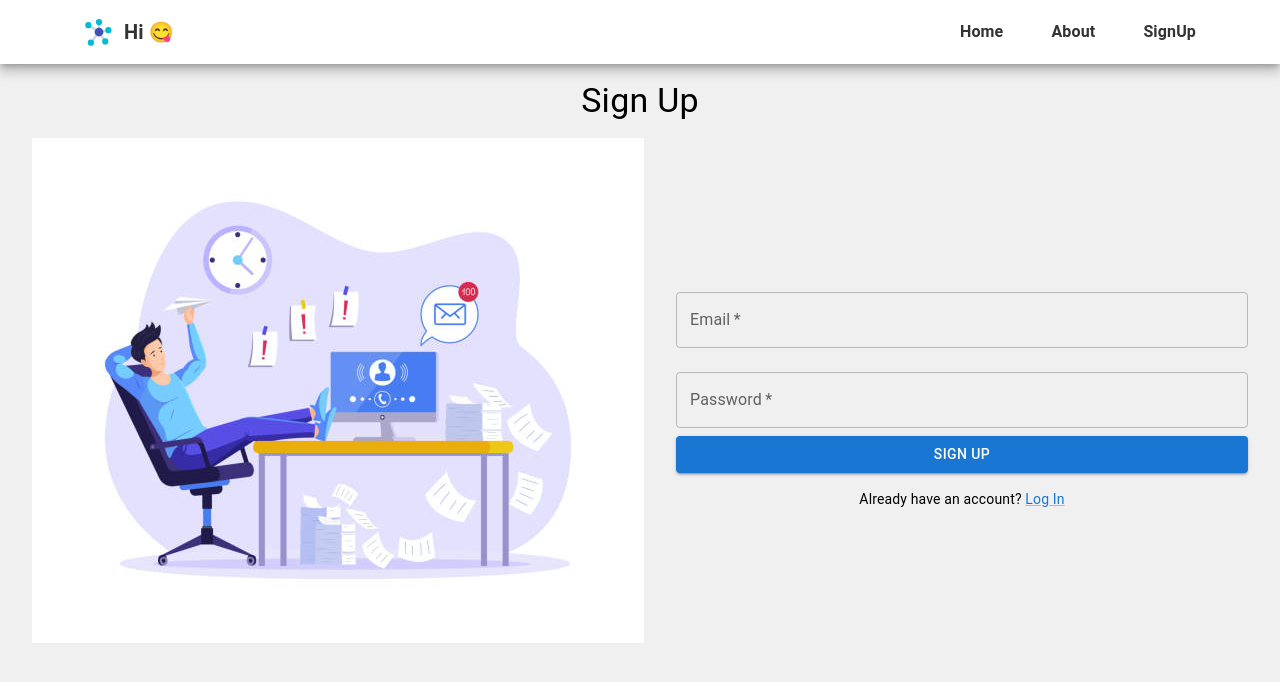
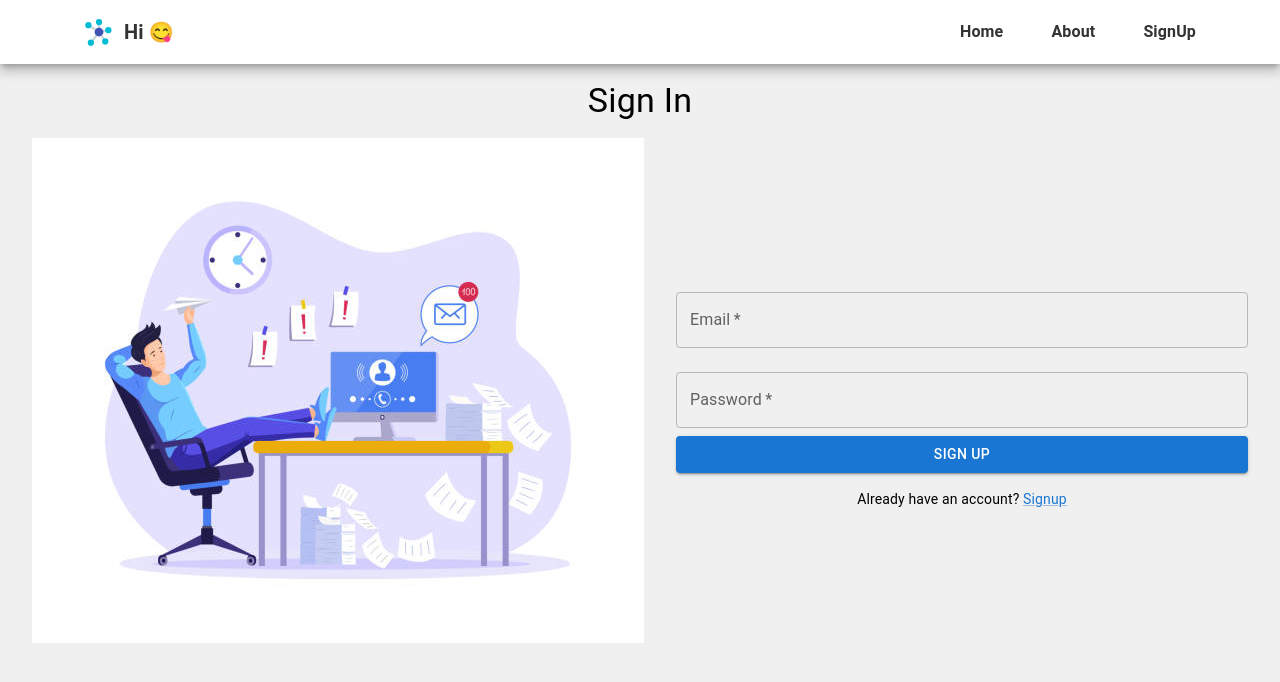
Before and after one commit to SupunTd/supunthilakshana.github.io, a React (Create React App) app: page /SignIn in a window 1280 px wide. Shown: the top 682 px of the page. Built offline with nearby package versions, Linux system fonts and the light colour scheme.

Commit message:
chnage route

```diff
--- a/src/App.js
+++ b/src/App.js
@@ -1,15 +1,15 @@
 import React from 'react';
 import { BrowserRouter as Router, Navigate, Route, Routes } from 'react-router-dom';
 import Main from './components/home/home';
-import Signup from './components/SignUp/signup'; // Corrected path
-import SignIn from './components/SignIn/signin';
+import Signup from './components/SignUp/Signup'; // Corrected path
+import SignIn from './components/SignIn/SignIn';
 function App() {
     return (
         <Router>
             <Routes>
                 <Route path="*" element={<Navigate to="/" />} />
                 <Route path="/" element={<Main />} />
-                <Route path="/Signup" element={<Signup />} /> {/* Corrected path */}
+                <Route path="/SignUp" element={<Signup />} /> {/* Corrected path */}
                 <Route path="/SignIn" element={<SignIn />} /> {/* Corrected path */}
             </Routes>
         </Router>
--- a/src/components/SignIn/signin.jsx
+++ b/src/components/SignIn/SignIn.jsx
@@ -33,7 +33,7 @@ const Signup = () => {
         <>
             <MainHeader />
             <Box p={2} textAlign="center">
-                <Typography variant="h4">Sign Up</Typography>
+                <Typography variant="h4">Sign In</Typography>
                 <Box display="flex" justifyContent="center" alignItems="center">
                     {/* Left side with image */}
                     <Box width="50%" p={2}>
@@ -75,8 +75,8 @@ const Signup = () => {
                         <Box mt={2}>
                             <Typography variant="body2">
                                 Already have an account?{' '}
-                                <Link href="/login" color="primary">
-                                    Log In
+                                <Link href="/SignUp" color="primary">
+                                    Signup
                                 </Link>
                             </Typography>
                         </Box>
--- a/src/components/SignUp/signup.jsx
+++ b/src/components/SignUp/Signup.jsx
@@ -94,8 +94,8 @@ const Signup = () => {
                     <Box mt={2}>
                         <Typography variant="body2">
                             Already have an account?{' '}
-                            <Link href="/signIn" color="primary">
-                                Log In
+                            <Link href="/SignIn" color="primary">
+                                Sign In
                             </Link>
                         </Typography>
                     </Box>
--- a/src/components/mainHeader/mainHeader.jsx
+++ b/src/components/mainHeader/mainHeader.jsx
@@ -55,7 +55,7 @@ const HeaderBar = () => {
                     About
                 </Typography>
                 <Typography variant="subtitle1" sx={{ fontWeight: 'bold' }}>
-                    <Link to="/Signup" onClick={handleSignupNavigation} style={linkStyle}>
+                    <Link to="/SignUp" onClick={handleSignupNavigation} style={linkStyle}>
                         SignUp
                     </Link>
                     {signupLoading && <CircularProgress color="secondary" size={20} />}
```
